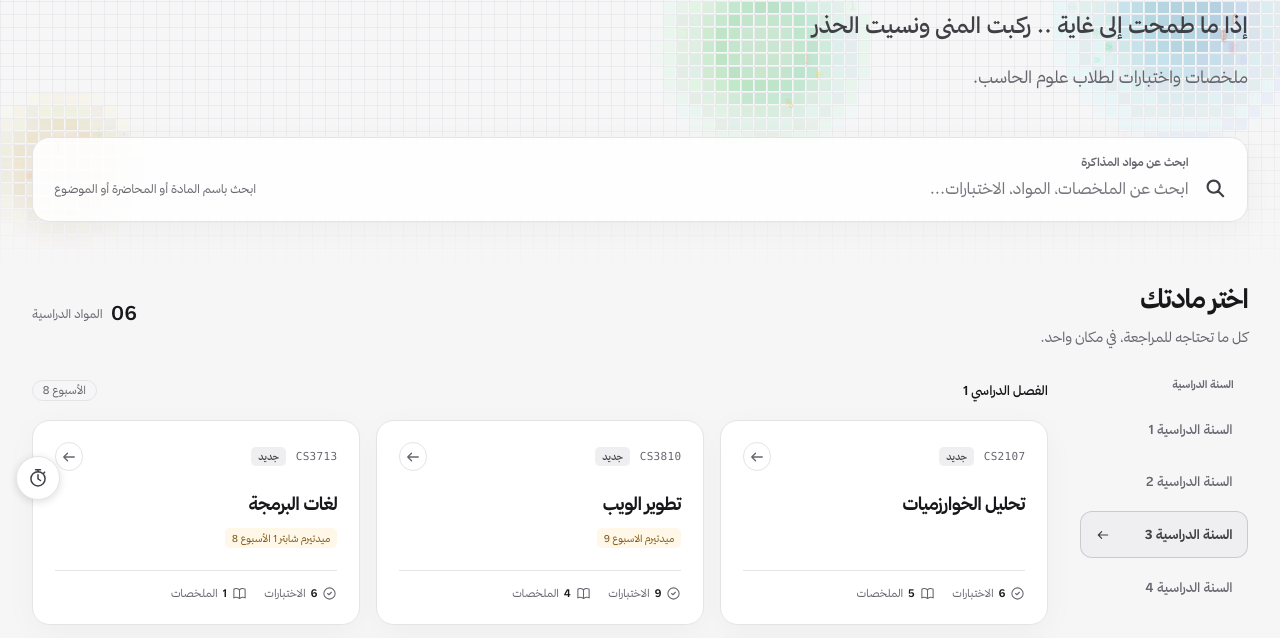
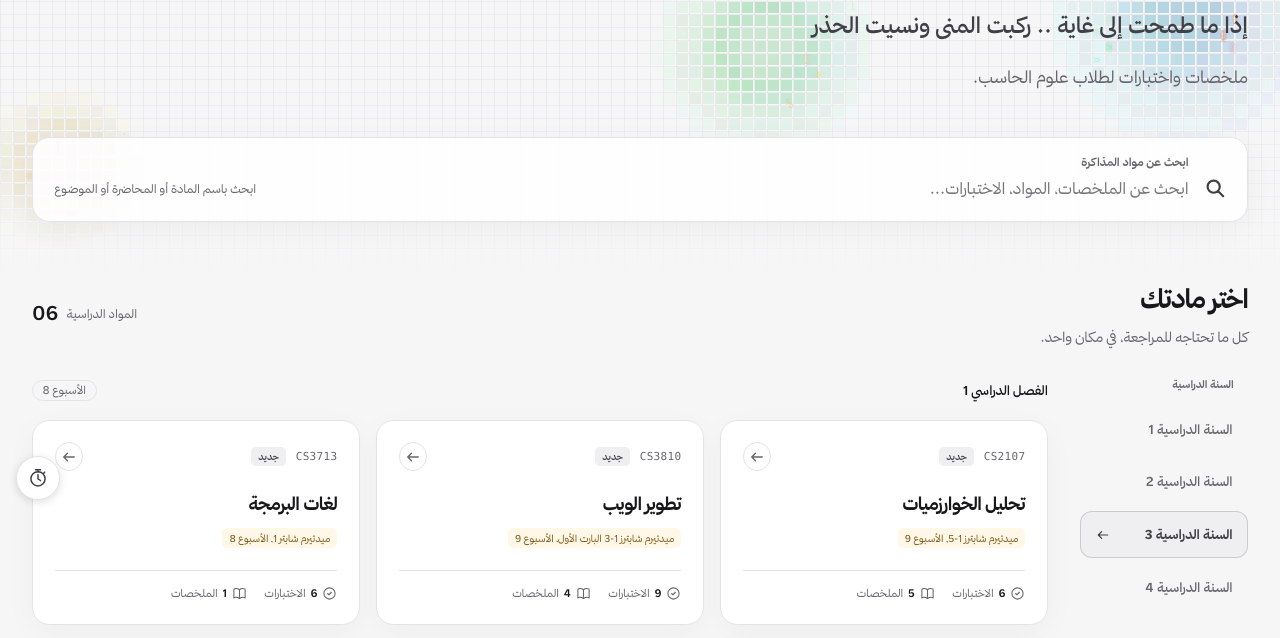
Before and after one commit to realozk/CS-Vault, an Astro site: page /CS-Vault/ar in a window 1280 px wide. Shown: the part 284-922 px from the top of the page. Built offline with nearby package versions, Linux system fonts and the light colour scheme; Astro itself is replaced by a stand-in of ours.

Commit message:
Some Changes

```diff
--- a/src/components/CourseCard.astro
+++ b/src/components/CourseCard.astro
@@ -19,8 +19,13 @@ const alertKey = m.subject === 'programming-languages'
   : m.subject === 'operating-systems'
     ? 'courseAlert.operatingSystems'
     : m.subject === 'web-development'
-    ? 'courseAlert.webdevelopment'
-    : undefined;
+      ? 'courseAlert.webdevelopment'
+      : m.subject === 'algorithm-analysis'
+        ? 'courseAlert.algorithmAnalysis'
+        : undefined;
+const alertTargetWeek = m.subject === 'programming-languages' || m.subject === 'operating-systems'
+  ? 8
+  : 9;
 ---
 
 <a href={href} class:list={["course-card group", { "course-card-upcoming": m.summariesCount + m.quizzesCount === 0 }]}>
@@ -34,7 +39,7 @@ const alertKey = m.subject === 'programming-languages'
   <h4>{m.subjectName}</h4>
   <div class="course-card-detail">
     {alertKey && (
-      <span class="course-alert" data-academic-week-alert data-target-week={m.subject === 'web-development' ? 9 : 8} hidden>{t(alertKey)}</span>
+      <span class="course-alert" data-academic-week-alert data-target-week={alertTargetWeek} hidden>{t(alertKey)}</span>
     )}
     {m.summariesCount + m.quizzesCount === 0 && <span class="course-coming">{t('course.comingSoon')}</span>}
   </div>
--- a/src/i18n/ui.ts
+++ b/src/i18n/ui.ts
@@ -109,7 +109,8 @@ export const ui = {
     'course.comingSoon': 'Study material coming soon',
     'courseAlert.programmingLanguages': 'Midterm Chapter 1 Week 8',
     'courseAlert.operatingSystems': 'Quiz Ch1-2 Week 8',
-    'courseAlert.webdevelopment': 'Midterm Week 9',
+    'courseAlert.webdevelopment': 'Midterm Ch1-3 Part 1, Week 9',
+    'courseAlert.algorithmAnalysis': 'Midterm Ch1-5, Week 9',
     'quiz.source.instructor': 'From the instructor',
     'quiz.source.provided': 'Expected exam questions',
     'quiz.source.generated': 'AI-generated practice',
@@ -310,9 +311,10 @@ export const ui = {
     'quiz.topic.general': 'عام',
     'course.new': 'جديد',
     'course.comingSoon': 'المحتوى الدراسي قريباً',
-    'courseAlert.programmingLanguages': 'ميدتيرم شابتر 1 الأسبوع 8',
-    'courseAlert.webdevelopment': 'ميدتيرم الاسبوع 9',
-    'courseAlert.operatingSystems': 'كويز شابتر 1-2 الأسبوع 8',
+    'courseAlert.programmingLanguages': 'ميدتيرم شابتر 1, الأسبوع 8',
+    'courseAlert.webdevelopment': 'ميدتيرم شابترز 1-3 البارت الأول، الأسبوع 9',
+    'courseAlert.algorithmAnalysis': 'ميدتيرم شابترز 1-5, الأسبوع 9',
+    'courseAlert.operatingSystems': 'كويز شابتر 1-2, الأسبوع 8',
     'quiz.source.instructor': 'من الدكتور',
     'quiz.source.provided': 'أسئلة متوقعة للامتحان',
     'quiz.source.generated': 'تدريب مولّد بالذكاء الاصطناعي',
--- a/src/styles/home.css
+++ b/src/styles/home.css
@@ -18,6 +18,7 @@
 .directory-heading p { margin-top: .35rem; font-size: .875rem; color: var(--study-muted); }
 .directory-subject-count { display: flex; align-items: center; gap: .5rem; font-size: 1.25rem; font-weight: 600; font-variant-numeric: tabular-nums; color: var(--study-text); }
 .directory-subject-count > span { color: var(--study-muted); font-size: .75rem; font-weight: 400; }
+html[dir="rtl"] .directory-subject-count { flex-direction: row-reverse; }
 .directory-layout:not(.hidden) { display: grid; grid-template-columns: 10.5rem minmax(0, 1fr); align-items: start; gap: 2rem; }
 .year-selector { position: sticky; top: 6.5rem; }
 .year-selector-label { display: block; padding-inline-start: .9rem; margin-bottom: .75rem; font-size: .65rem; letter-spacing: .1em; font-weight: 700; color: var(--study-muted); }
```
Also changed, not shown: public/images/social-preview.png.
